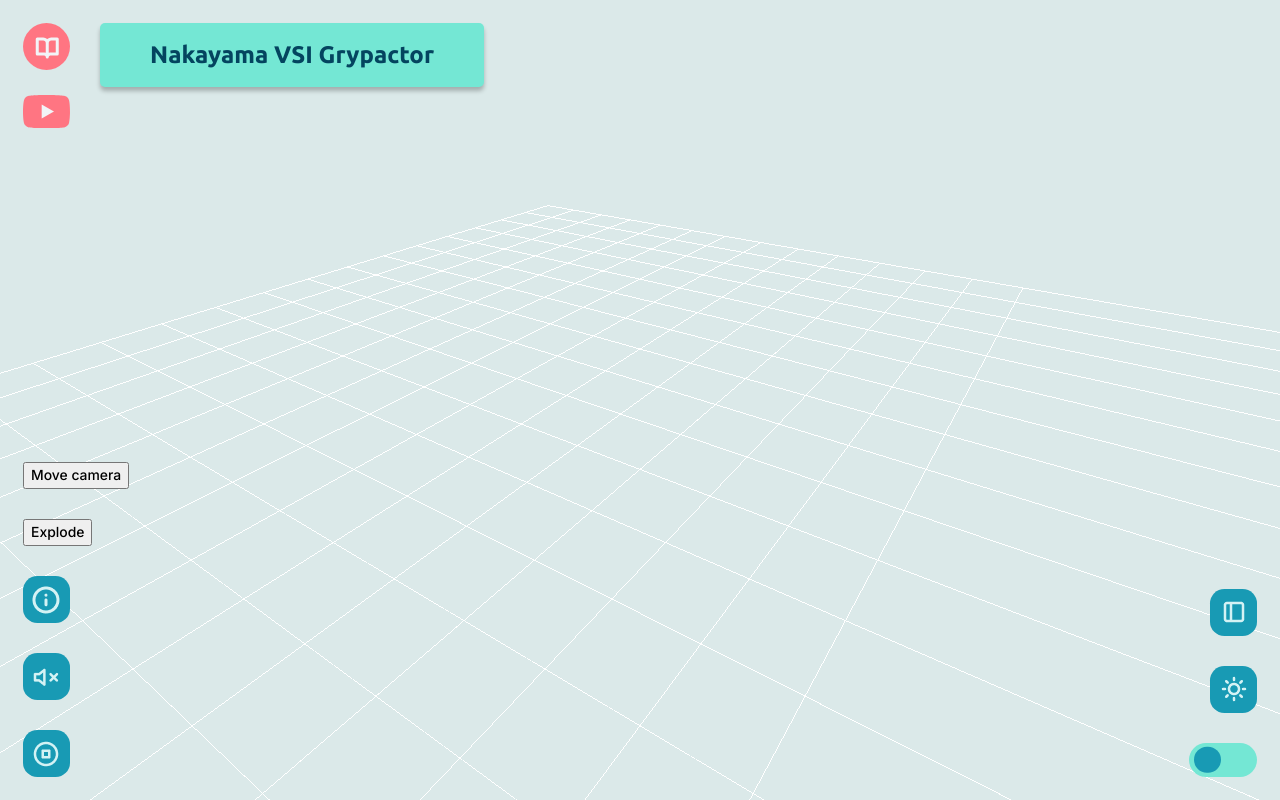
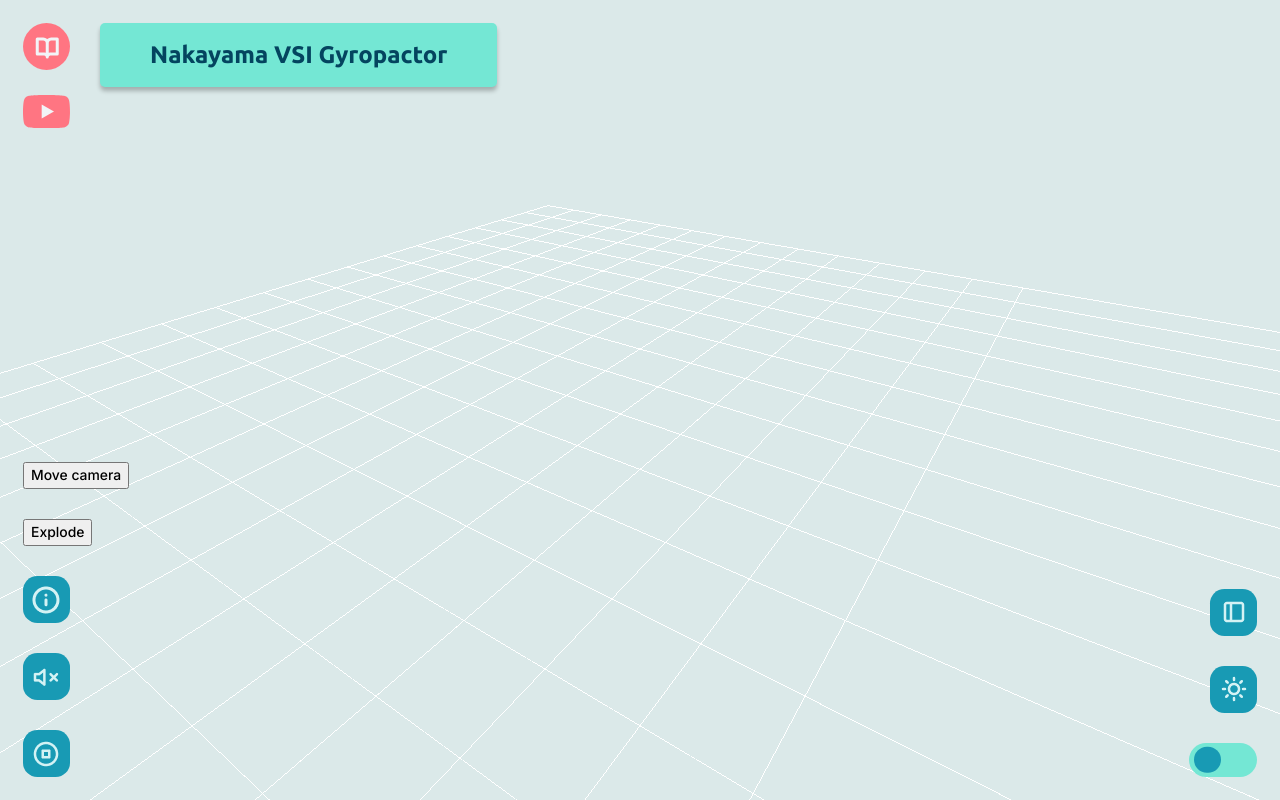
Before and after one commit to itbdelaboprogramming/Smart_Presentation_Exhibition_Jakarta, a PHP site: page / in a window 1280 px wide. Run offline with PHP 8.4, Linux system fonts and the light colour scheme; some libraries are stand-ins or nearby versions.

Commit message:
feat: Minor typo

```diff
--- a/index.php
+++ b/index.php
@@ -23,7 +23,7 @@
                     <img class="menu-video" src="./assets/Video.svg">
                 </div>
                 <div class="page-name-container">
-                    <div class="page-name-text">Nakayama VSI Grypactor</div>
+                    <div class="page-name-text">Nakayama VSI Gyropactor</div>
                 </div>
             </div>
 
```
